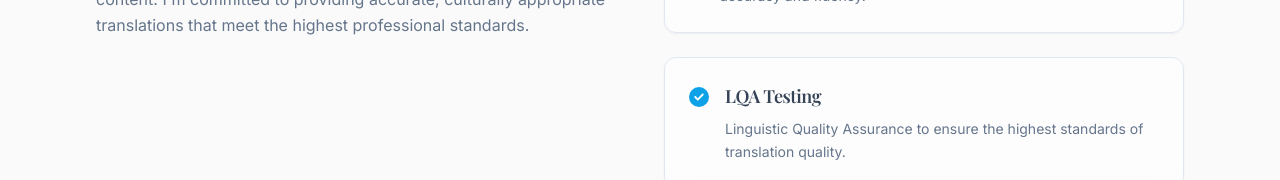
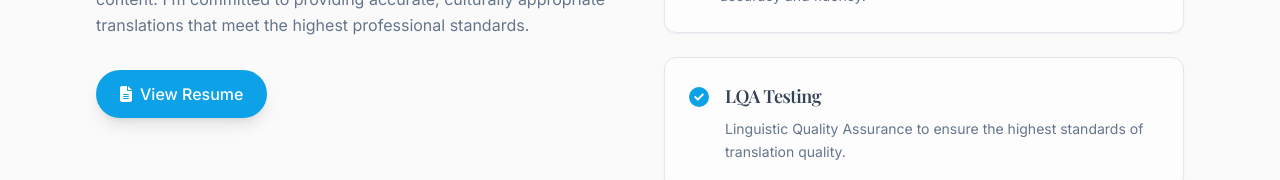
Before and after one commit to khilansakariya/khilansakariya.github.io, a Next.js app: page /about in a window 1280 px wide. Shown: the part 742-922 px from the top of the page. Built offline with nearby package versions, Linux system fonts and the light colour scheme; no server answers; a web font is replaced by a local one.

Commit message:
feat: add View Resume button to About section

```diff
--- a/src/components/sections/About.tsx
+++ b/src/components/sections/About.tsx
@@ -81,6 +81,18 @@ export function About() {
             </p>
           </div>
 
+          {/* View Resume Button */}
+          <div className="mt-8">
+            <a
+              href="/resume.pdf"
+              target="_blank"
+              rel="noopener noreferrer"
+              className="inline-flex items-center px-6 py-3 bg-primary text-primary-foreground rounded-full font-medium shadow-lg hover:shadow-primary/25 hover:-translate-y-0.5 transition-all duration-300"
+            >
+              <FontAwesomeIcon icon={faFileAlt} className="mr-2" />
+              View Resume
+            </a>
+          </div>
 
         </motion.div>
 
```
